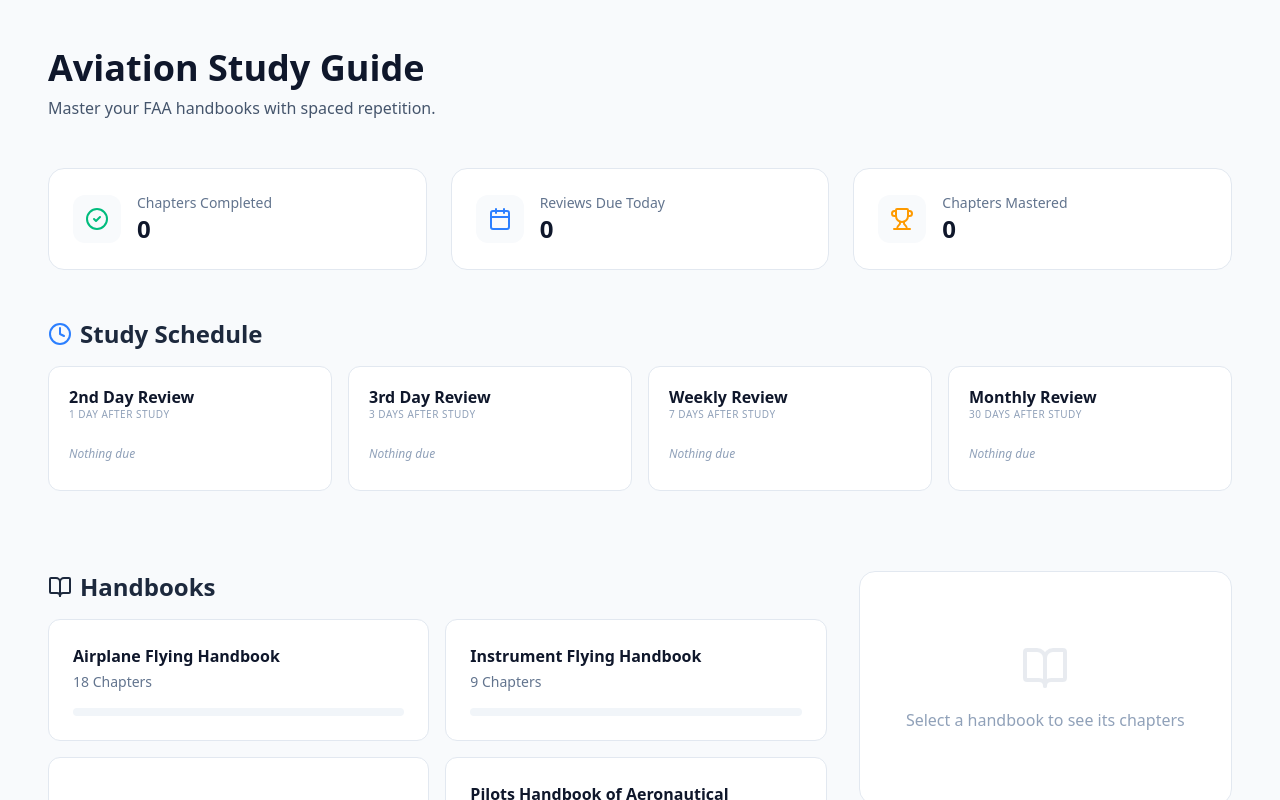
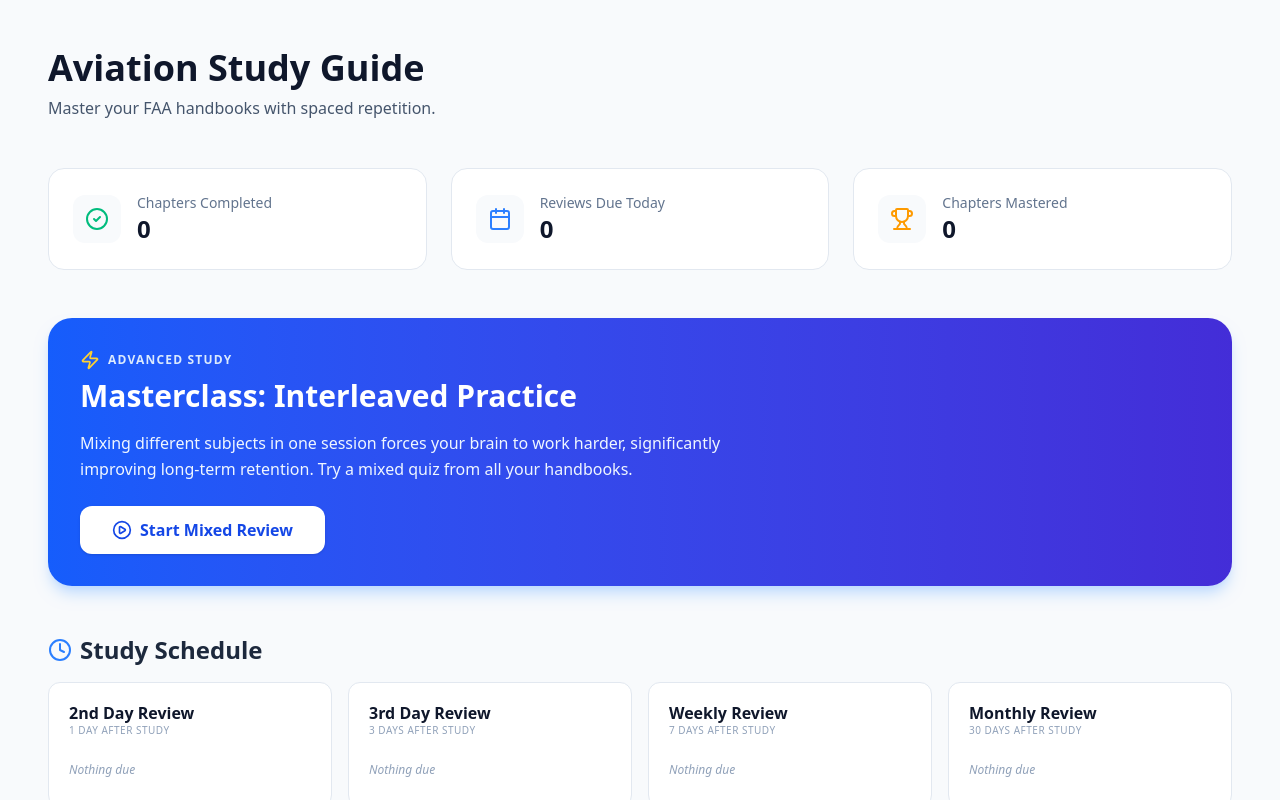
Before and after one commit to eastboundjoe/aviation-study-guide, a Next.js app: page / in a window 1280 px wide. Shown: the top 800 px of the page. Built offline with nearby package versions, Linux system fonts and the light colour scheme.

Commit message:
UI: Add Interleaved Practice Masterclass section to Dashboard

```diff
--- a/src/app/page.tsx
+++ b/src/app/page.tsx
@@ -46,6 +46,24 @@ export default function Dashboard() {
           label="Chapters Mastered"
           value={stats.mastered}
         />
+      </div>
+
+      {/* Interleaving / Mixed Practice Call to Action */}
+      <div className="mb-12 bg-gradient-to-r from-blue-600 to-indigo-700 rounded-3xl p-8 text-white shadow-lg shadow-blue-200">
+        <div className="max-w-2xl">
+          <div className="flex items-center gap-2 mb-2">
+            <Zap size={20} className="text-amber-300" />
+            <span className="text-xs font-bold uppercase tracking-widest text-blue-100">Advanced Study</span>
+          </div>
+          <h2 className="text-3xl font-bold mb-4">Masterclass: Interleaved Practice</h2>
+          <p className="text-blue-50 mb-6 leading-relaxed">
+            Mixing different subjects in one session forces your brain to work harder,
+            significantly improving long-term retention. Try a mixed quiz from all your handbooks.
+          </p>
+          <button className="px-8 py-3 bg-white text-blue-700 rounded-xl font-bold hover:bg-blue-50 transition-colors shadow-sm flex items-center gap-2">
+            <PlayCircle size={20} /> Start Mixed Review
+          </button>
+        </div>
       </div>
 
       <div className="grid grid-cols-1 lg:grid-cols-3 gap-8">
```
